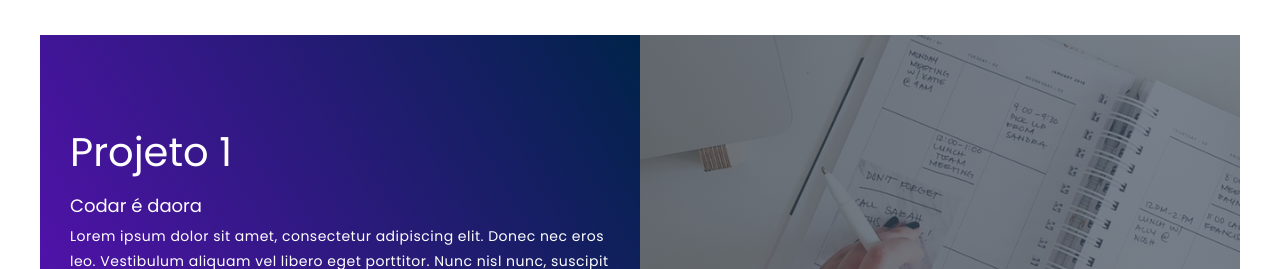
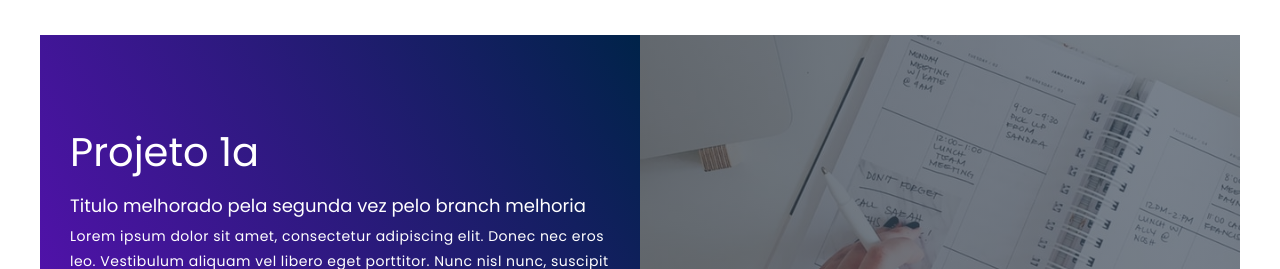
Before and after one commit to lpuntel/lpuntel, a plain HTML site: page index.html in a window 1280 px wide. Shown: the part 1140-1409 px from the top of the page. Drawn offline with Linux system fonts and the light colour scheme.

Commit message:
Reset- teste

```diff
--- a/index.html
+++ b/index.html
@@ -28,8 +28,8 @@
             <div class="all-projects">
                 <div class="project-item">
                     <div class="project-info">
-                        <h1>Projeto 1</h1>
-                        <h2>Codar é daora</h2>
+                        <h1>Projeto 1a</h1>
+                        <h2>Titulo melhorado pela segunda vez pelo branch melhoria</h2>
                         <p>Lorem ipsum dolor sit amet, consectetur adipiscing elit. Donec nec eros leo. Vestibulum
                             aliquam vel libero eget porttitor. Nunc nisl nunc, suscipit quis quam ut, congue fermentum
                             ipsum. In consectetur, leo a accumsan eleifend, tortor leo eleifend nunc, sed pulvinar neque
```
